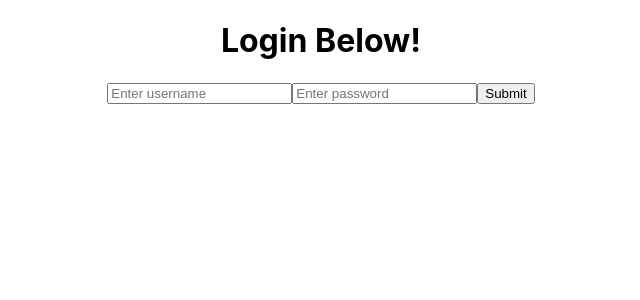
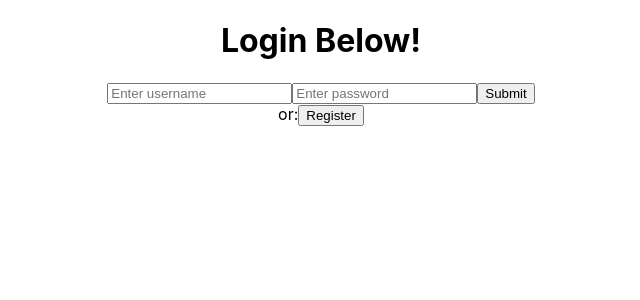
Before and after one commit to gitzhaq/vs-websocket-chat, a React (Create React App) app in the folder frontend/: page / in a window 1280 px wide. Shown: the top 300 px of the page, without its empty margins (319-959 px from the left). Built offline with nearby package versions, Linux system fonts and the light colour scheme; no server answers.

Commit message:
Add registering to frontend

```diff
--- a/frontend/src/components/Authentication/Login.js
+++ b/frontend/src/components/Authentication/Login.js
@@ -9,8 +9,13 @@ class Login extends Component {
 
     state = {
         username: Cookies.get('username'),
-        password: ''
+        password: '',
+        isRegistering: false
     };
+
+    onChangeAction() {
+        this.setState({isRegistering: !this.state.isRegistering})
+    }
 
     handleInputChange = (event) => {
         const {value, name} = event.target;
@@ -21,14 +26,17 @@ class Login extends Component {
 
     onSubmit = (event) => {
         event.preventDefault();
-        fetch('/user/login', {
+        fetch(this.state.isRegistering ? '/user/register' : '/user/login', {
             method: 'POST',
-            body: JSON.stringify(this.state),
+            body: JSON.stringify({
+                username: this.state.username,
+                password: this.state.password
+            }),
             headers: {'Content-Type': 'application/json'}
         }).then(res => {
                 if (res.status === 200) {
                     res.json().then(json => {
-                        Cookies.set('username', this.state.username.toLowerCase());
+                        Cookies.set('username', json.username);
                         Cookies.set('token', json.token);
                         this.props.handleSuccess();
                     });
@@ -42,9 +50,13 @@ class Login extends Component {
     };
 
     render() {
+        const currentActionText = this.state.isRegistering ? 'Register' : 'Login';
+        const otherActionText = this.state.isRegistering ? 'Login' : 'Register';
+
         return (
+            <div>
+                <h1>{currentActionText} Below!</h1>
                 <form onSubmit={this.onSubmit}>
-                <h1>Login Below!</h1>
                     <input
                         type="text"
                         name="username"
@@ -63,6 +75,9 @@ class Login extends Component {
                     />
                     <input type="submit" value="Submit"/>
                 </form>
+                or:
+                <button onClick={this.onChangeAction.bind(this)}>{otherActionText}</button>
+            </div>
         )
     }
 }
```
Also changed, not shown: 1 other file (tests, documents, lock files or other folders). Lines whose indentation alone changed are shown as unchanged.
